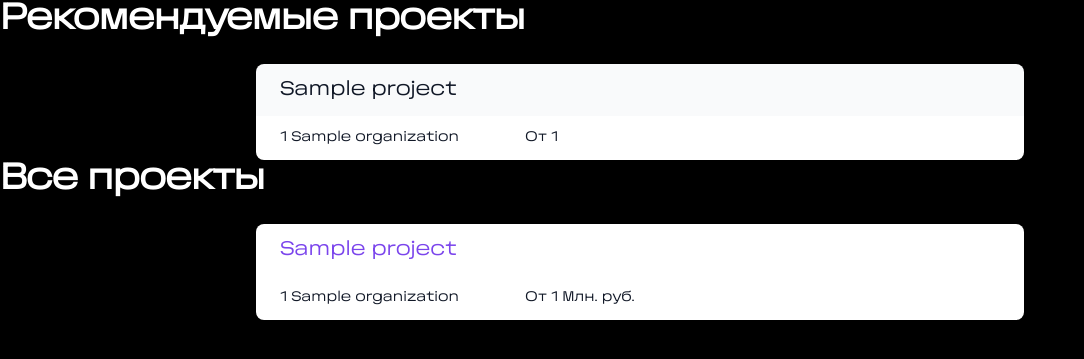
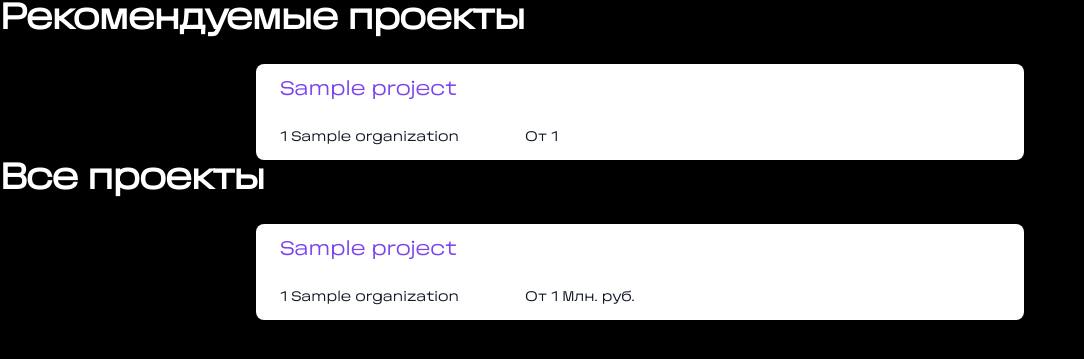
Before and after one commit to gurinboru/ICT-Hack-5-Sakura, a Django app: page /projects in a window 1280 px wide. Shown: the part 65-424 px from the top of the page, without its empty margins (0-1084 px from the left). Run offline with Django 4.2, Linux system fonts and the light colour scheme; a user stored in the database is signed in; tables that the repository leaves empty hold one stand-in row (values such as "Sample post").

Commit message:
[Fix]: recommendproject list fixed

```diff
--- a/start/templates/start/projects.html
+++ b/start/templates/start/projects.html
@@ -8,8 +8,8 @@
                 <a href="curproject/{{ recommendproject.id }}">
                 <div class="pt-6 pr-64 pl-64 overflow-hidden" style="background: #000000">
                 <dl>
-                <div class="bg-gray-50 px-4 py-3 sm:grid sm:grid-cols-3 sm:gap-4 sm:px-6 rounded-t-lg">
-                    <dt class="text-xl font-medium text-gray-900">{{ recommendproject.name }}</dt>
+                <div class="bg-white px-4 py-3 sm:grid sm:grid-cols-3 sm:gap-4 sm:px-6 rounded-t-lg">
+                    <dt class="text-xl font-medium text-purple">{{ recommendproject.name }}</dt>
                 </div>
                 <div class="bg-white px-4 py-3 sm:grid sm:grid-cols-3 sm:gap-4 sm:px-6 rounded-b-lg">
                     <dt class="text-sm font-medium text-gray-900">{{ recommendproject.organization }}</dt>
```
